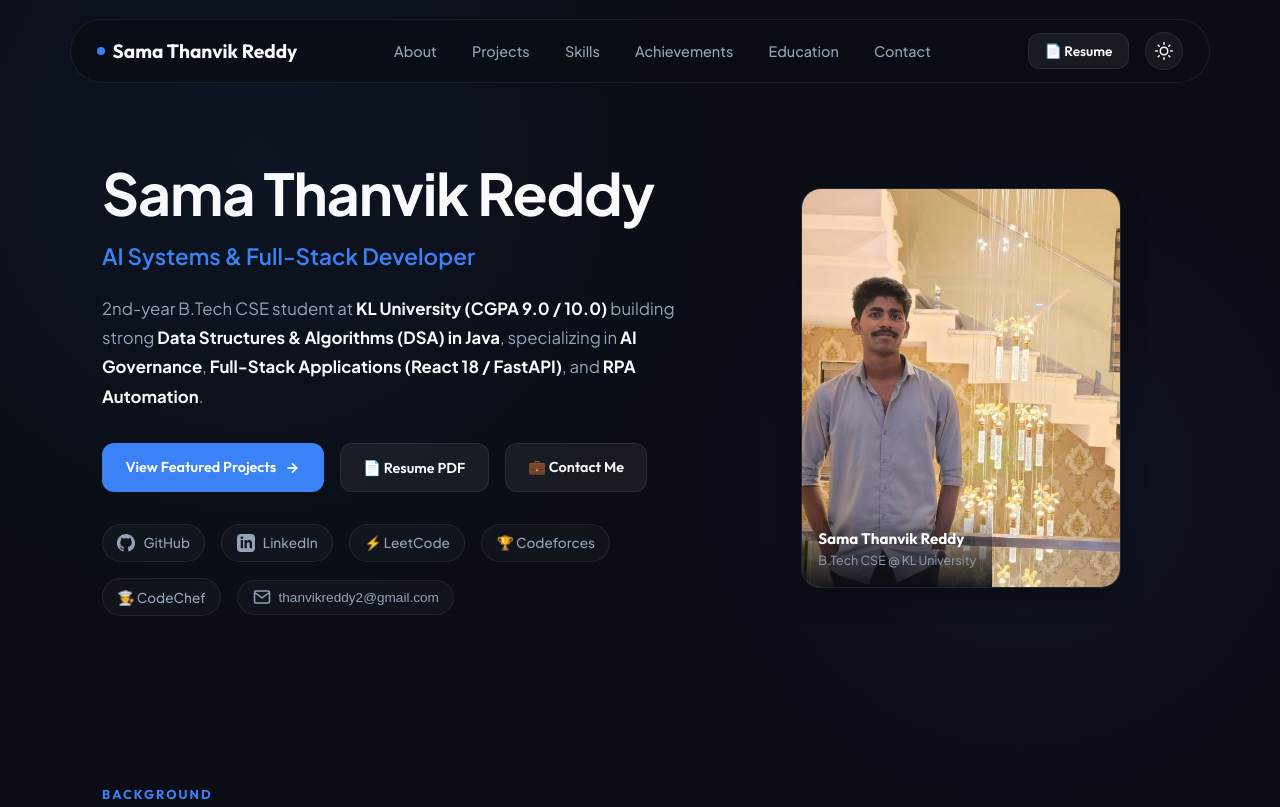
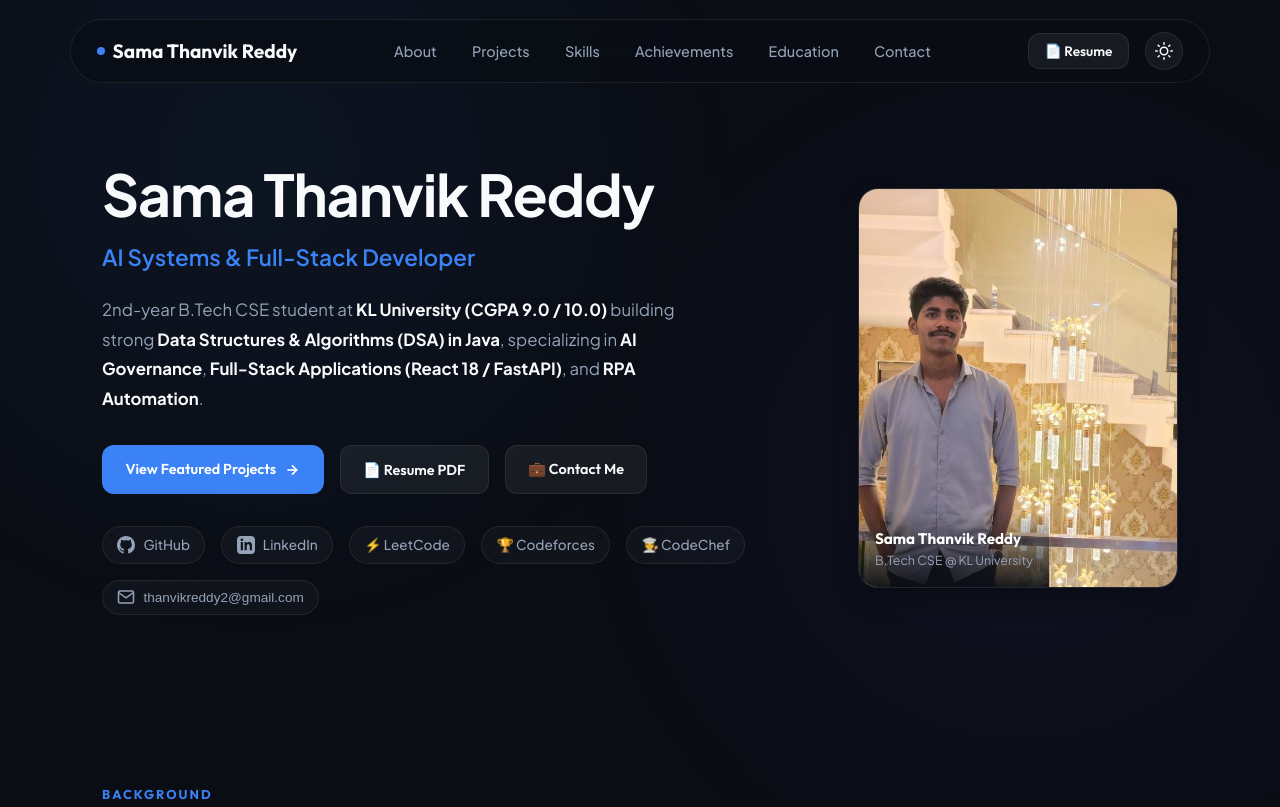
Before and after one commit to Thanvik931/Thanvik931, a website built with Vite: page index.html in a window 1280 px wide. Shown: the top 807 px of the page. Built offline with nearby package versions, Linux system fonts and the light colour scheme; no server answers.

Commit message:
Fix hero layout to flexbox to ensure photo remains beside text on the right

```diff
--- a/style.css
+++ b/style.css
@@ -233,11 +233,20 @@ header.scrolled {
 }
 
 .hero-grid {
-  display: grid;
-  grid-template-columns: 1.15fr 0.85fr;
+  display: flex;
+  align-items: center;
+  justify-content: space-between;
   gap: 3.5rem;
-  align-items: center;
   width: 100%;
+}
+
+.hero-text-content {
+  flex: 1;
+  min-width: 0;
+}
+
+.hero-photo-wrapper {
+  flex-shrink: 0;
 }
 
 .status-badge {
@@ -1080,9 +1089,9 @@ footer {
 }
 
 /* Mobile Responsiveness */
-@media (max-width: 900px) {
+@media (max-width: 640px) {
   .hero-grid {
-    grid-template-columns: 1fr;
+    flex-direction: column;
     text-align: center;
   }
 
```
